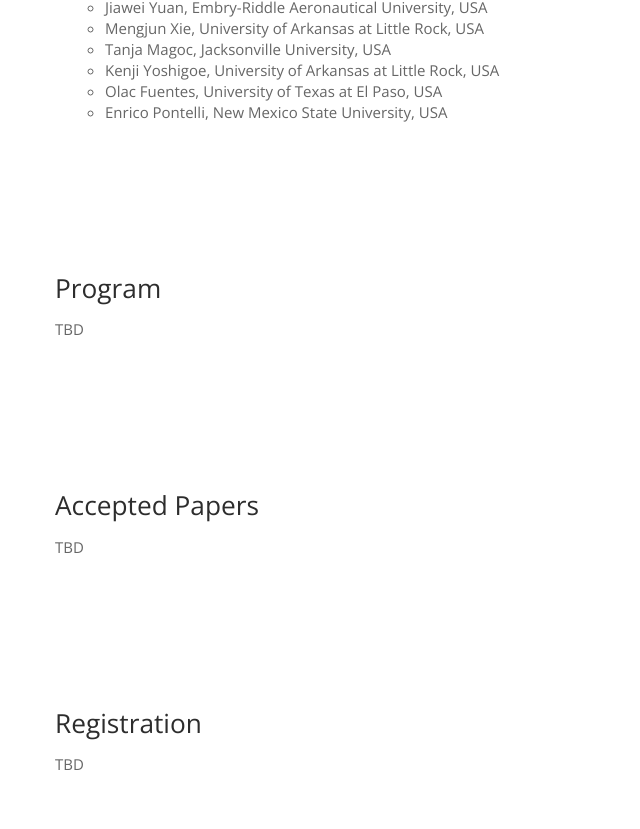
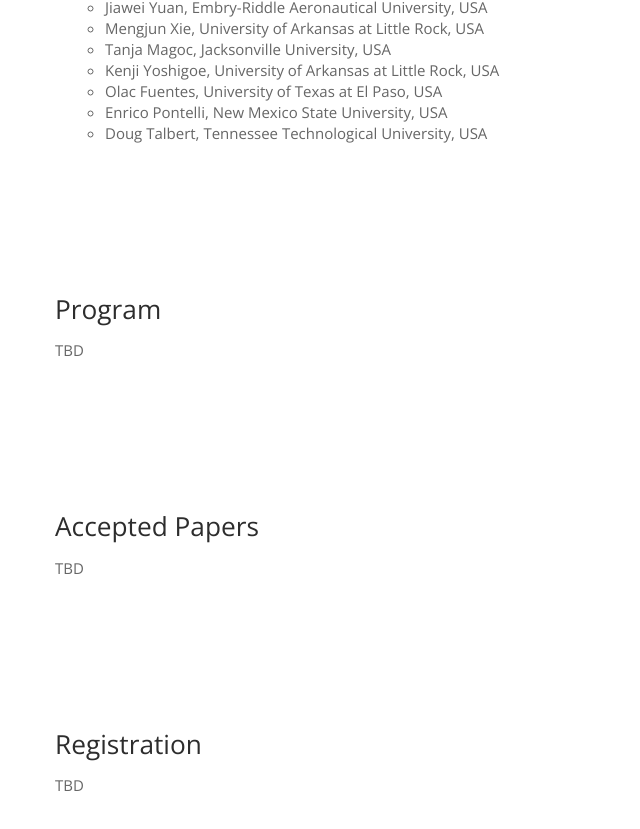
Before and after one commit to bianjiang/intelligenthealth.io, a plain HTML site: page index.html in a window 1280 px wide. Shown: the part 2398-3227 px from the top of the page, without its empty margins (0-640 px from the left). Drawn offline with nearby package versions, Linux system fonts and the light colour scheme.

Commit message:
add doug

```diff
--- a/index.html
+++ b/index.html
@@ -208,6 +208,7 @@
                 <li>Kenji Yoshigoe, University of Arkansas at Little Rock, USA</li>
                 <li>Olac Fuentes, University of Texas at El Paso, USA</li>
                 <li>Enrico Pontelli, New Mexico State University, USA</li>
+                <li>Doug Talbert, Tennessee Technological University, USA</li>
               </ul>
             </li>
           </ul>
```
